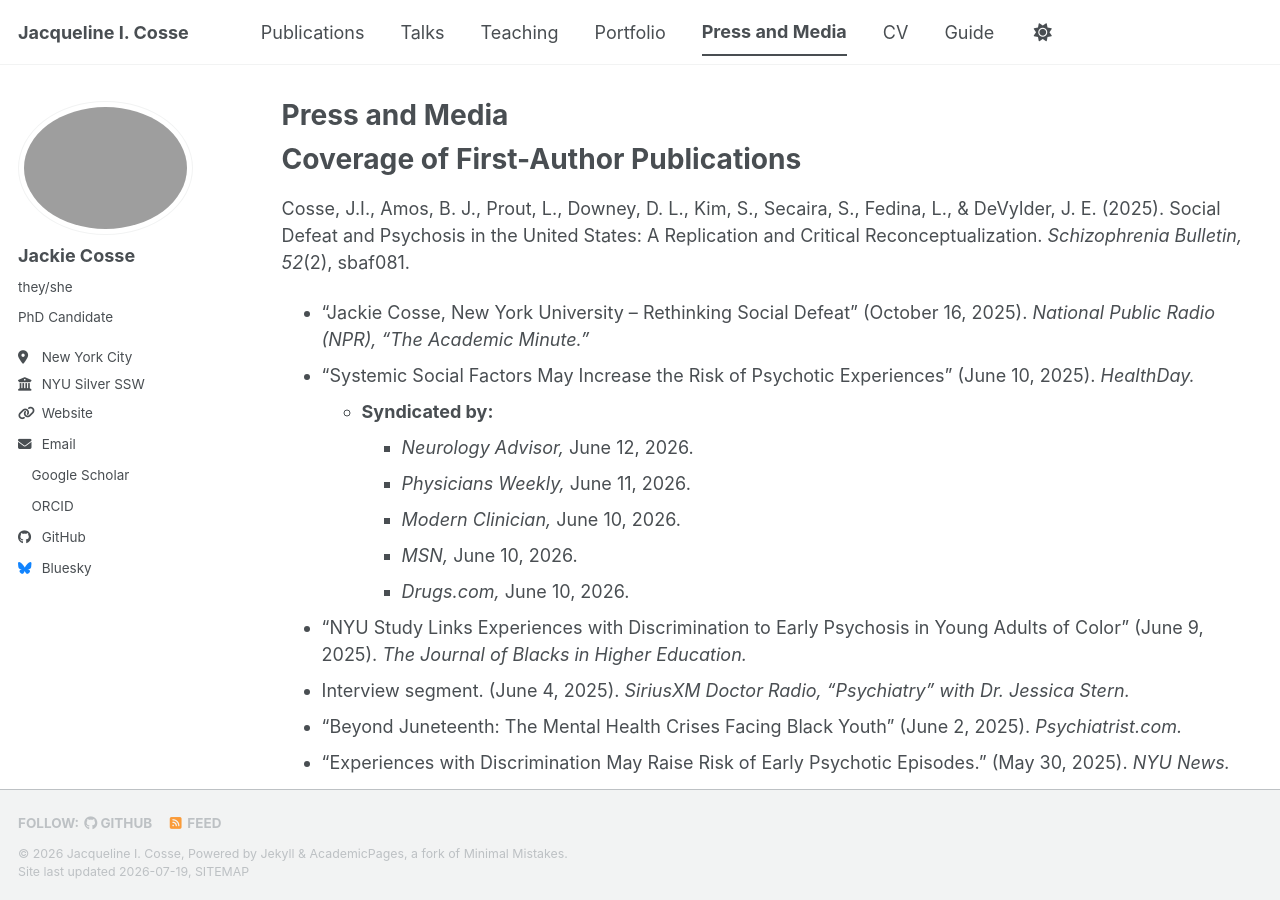
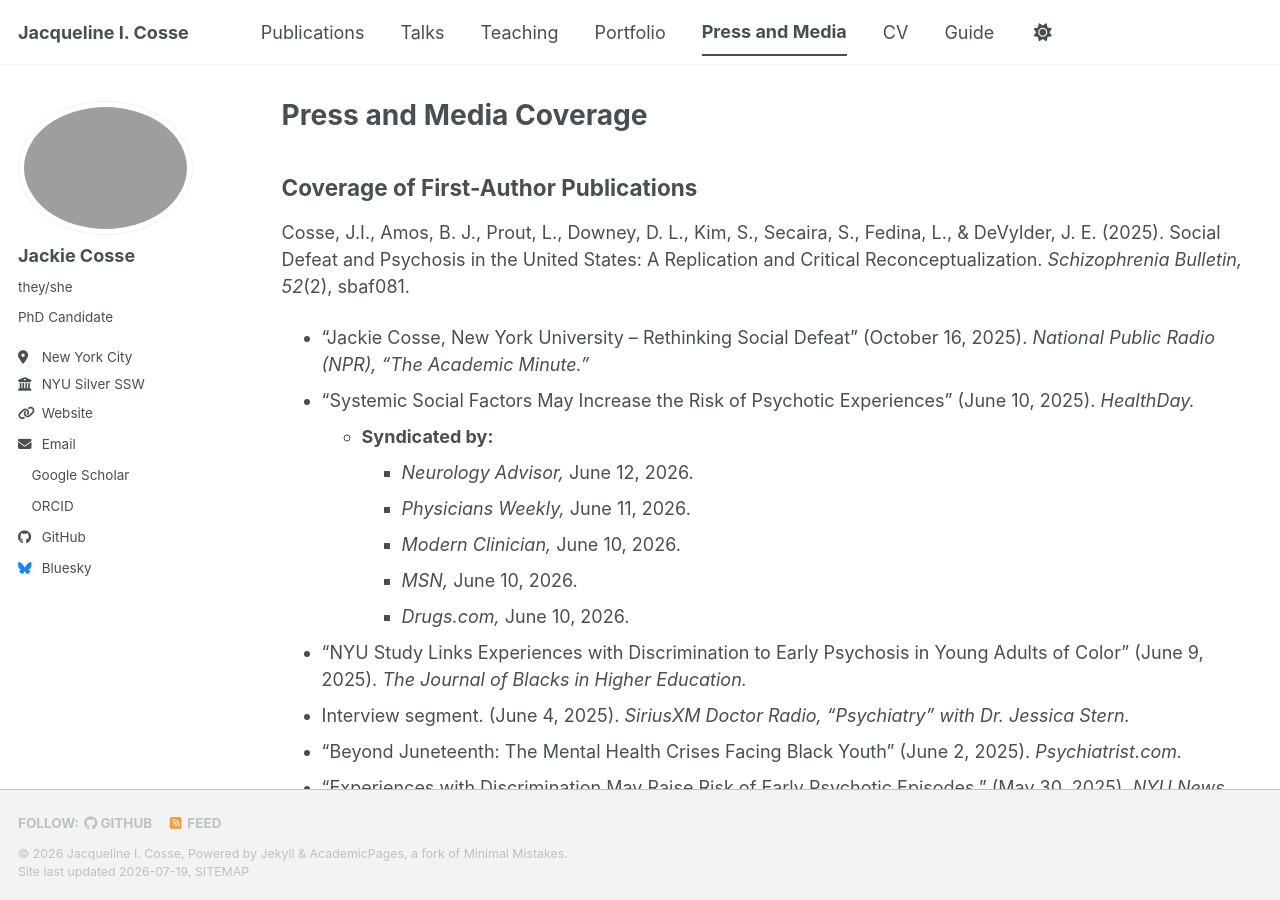
Before and after one commit to jackiecosse/jackiecosse.com, a Jekyll site: the page built from _pages/press.md, in a window 1280 px wide and 900 px high. Built offline with Jekyll 4.4.1, drawn with Linux system fonts in a browser that asks for light colours; a style sheet for code colours, icons or effects is not loaded.

Commit message:
Update press.md

```diff
--- a/_pages/press.md
+++ b/_pages/press.md
@@ -1,6 +1,6 @@
 ---
 layout: archive
-title: "Press and Media"
+title: "Press and Media Coverage"
 permalink: /press/
 author_profile: true
 redirect_from:
@@ -9,7 +9,7 @@ redirect_from:
 
 {% include base_path %}
 
-# Coverage of First-Author Publications
+## Coverage of First-Author Publications
 Cosse, J.I., Amos, B. J., Prout, L., Downey, D. L., Kim, S., Secaira, S., Fedina, L., & DeVylder, J. E. (2025). Social Defeat and Psychosis in the United States: A Replication and Critical Reconceptualization. _Schizophrenia Bulletin, 52_(2), sbaf081.
   - “Jackie Cosse, New York University – Rethinking Social Defeat” (October 16, 2025). _National Public Radio (NPR), “The Academic Minute.”_
   - “Systemic Social Factors May Increase the Risk of Psychotic Experiences” (June 10, 2025). _HealthDay._
@@ -28,7 +28,7 @@ Cosse, J., Hudson, K., & Romanelli, M. (2024). Medicine, access, spirit, and sur
   - “An intersectional look at concepts of health among a diverse sample of LGBTQ adults.” (February 2, 2024). _Fordham GSS News._
   - “PhD Student Jackie Cosse Receives APHA Research Award.” (Nov 9, 2023). _NYU Silver Newsroom._
 
-# Additional Press & Media
+## Additional Press & Media
   - “NYU Study Sees ‘Unexpectedly High’ Rates of Police Violence Against Young Adults in U.S.” (April 21, 2026). NYU Silver Newsroom.
   - “PhD Candidate Jackie Cosse Explores Criminalization of IPV Survivors.” (October 15, 2025). NYU Silver Newsroom.
   - “The carceral state: Incarceration and the role of social work in the system.” (Invited interview; Fall 2023). InDepth Magazine.
```
